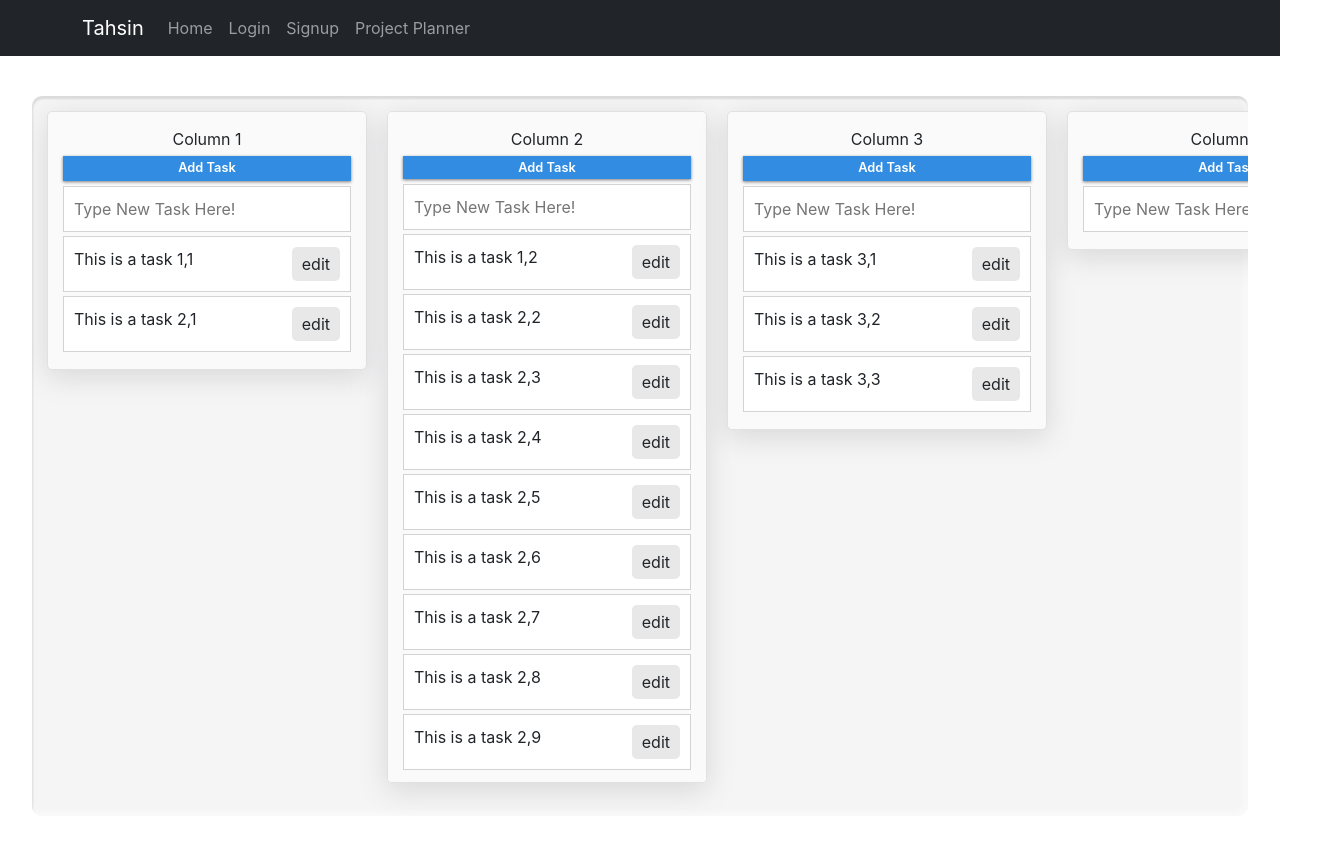
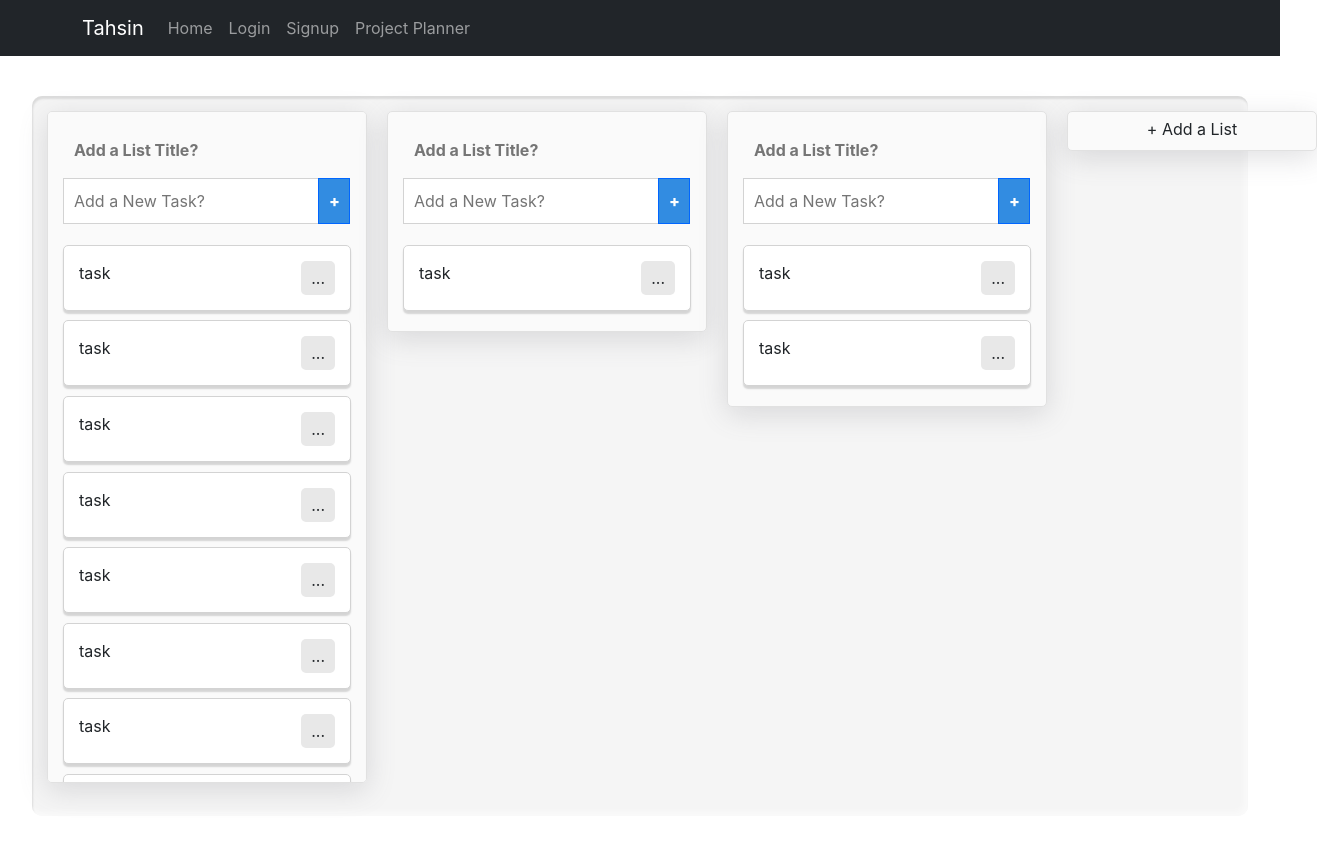
Before and after one commit to mtkwebdev/organise-fe, a React (Create React App) app: page /planner in a window 1280 px wide. Shown: the top 850 px of the page, 1317 px wide, since content can reach past the window. Built offline with nearby package versions, Linux system fonts and the light colour scheme.

Commit message:
added redux

```diff
--- a/src/components/UserTasks/TaskStage/Kamban.js
+++ b/src/components/UserTasks/TaskStage/Kamban.js
@@ -1,4 +1,5 @@
-import React, {useState, useRef} from 'react'
+import React from 'react'
+import {useSelector} from 'react-redux'
 // import TaskCard from '../Cards/TaskCard'
 // import TaskColumns from './TaskColumns'
 // import './TasksDisplay.scss'
@@ -7,96 +8,32 @@ import './kambanStyles.scss'
 
 function Kamban() {
 
-const defaultState = [
-    {
-        titles: 'Column 1',
-        tasks: [
-            'This is a task 1,1',
-            'This is a task 2,1',
-        ]
-    },
-    {
-        titles: 'Column 2',
-        tasks: [
-            'This is a task 1,2',
-            'This is a task 2,2',
-            'This is a task 2,3',
-            'This is a task 2,4',
-            'This is a task 2,5',
-            'This is a task 2,6',
-            'This is a task 2,7',
-            'This is a task 2,8',
-            'This is a task 2,9',
-        ]
-    },
-    {
-        titles: 'Column 3',
-        tasks: [
-           'This is a task 3,1',
-           'This is a task 3,2',
-           'This is a task 3,3',
-        ]
-    },
-    {
-        titles: 'Column 4',
-        tasks: []
-    },
-]
+// const dispatch = useDispatch()
+const boardData = useSelector(state => {return state.kambanSlice.kambanBoard})
 
-const stateTemplate = {
-    titles: '',
-    tasks: [
-       'This is a task',
-    ]
-}
 
-const [content, setContent] = useState(defaultState)
 
-const newTask = useRef()
-
-function addNewColumn(addTitle){
-    setContent({
-        titles: addTitle,
-        tasks: []})
-}
-// function addNewTask(e, parentColumn){
-function addNewTask(){
-    // console.log(parentColumn.concat({task:[e.target.value]}))
-    console.log('hello')
-}
-
-    if (content) {
         return (
             <div className="dndContainer">
-                <div className="dndGroups">
-                    {content.map((column)=>(
-                    <div key={column.titles.length +1} className="columns">
-                        <div className="column">
-                        {column.titles}
-                            <div className="addTask" onCLick={addNewTask}>Add Task</div>
-                            {/* <input name='task' placeholder="Type New Task Here!" type="text"  onBlur={(e)=>{addNewTask(e,column.tasks)}}/> */}
-                            <input name='task' placeholder="Type New Task Here!" type="text" ref={newTask} />
-                                {column.tasks.map((task)=>(
-                            <div key={column.tasks.length} draggable onClick={()=>{console.log(column.titles, task)}} className="dndItems">
-                                    {task}
-                                    <span>edit</span>
-                            </div>
-                                ))}
+            <div className="dndGroups">
+
+           {boardData.map((board)=>{
+               return (<div key={Math.random()} className="column">
+                        <input type="text" placeholder="Add a List Title?" className="listTitle"/>
+                        <div className="addTasks">
+                            <input type="text" placeholder="Add a New Task?" className="newTask"/><span>+</span>
                         </div>
-                    </div>
-                    ))}
-                </div>
-                <div className="addColumns" onClick={addNewColumn}>Add a group</div>
+                        {board.tasks.map((task)=>{
+                            return (<div className="dndItems">
+                                        <div>{task}</div><span>...</span>
+                                    </div>
+                                    )})}
+                        </div>)
+           })}
+            </div>
+            <div className="addColumns" > + Add a List</div>
             </div>
         )
-    }
-    else {
-        return (
-            <div className="dndContainer">
-            <div className="addColumns" >Add a group</div>
-            </div>
-        )
-    }
 
 }
 
--- a/src/components/UserTasks/TaskStage/kambanStyles.scss
+++ b/src/components/UserTasks/TaskStage/kambanStyles.scss
@@ -6,8 +6,6 @@
     height: 45rem;
     border-radius: 10px;
     margin: 2.5rem auto;
-    overflow-x: scroll;
-    overflow-y: none;
     box-shadow: rgb(220, 220, 220) 1px 3px 2px 0px inset, rgba(255, 255, 255, 0.5) -3px -3px 6px 1px inset;
     padding: 5px;
 
@@ -30,10 +28,6 @@
         flex-direction: row;
         height: max-content;
         width: max-content;
-
-        .columns{
-            height: 40rem;
-        }
         .column{
             display: flex;
             flex-direction: column;
@@ -49,45 +43,81 @@
             text-align: center;
             overflow-y:scroll;
             overflow-x: hidden;
-            & > input {
-                border: 1px solid lightgrey;
+            & > .listTitle {
+                border: 1px solid rgba(211, 211, 211, 0);
+                background: none;
+                font-weight: 700;
                 padding: 10px;
-                margin-bottom: 2px;
+                margin-bottom: 5px;
+                outline: 5px solid rgba(211, 211, 211, 0);
+            }
+            & > .listTitle:hover{
+                border: 1px solid rgba(0, 0, 255, 0.187);
+                outline: 3px rgba(0, 60, 255, 0.358) solid;
+                border-radius: 1px;
+            }
+
+            .addTasks{
+                display: flex;
+                // width: 100%;
+                margin-bottom: 1rem;
+                padding: 0;
+                & > input {
+                   padding: 10px;
+                   border: 1px lightgrey solid;
+                   width: 16rem;
+               }
+               & > span {
+                   justify-self: center;
+                   align-self: center;
+                   text-align: center;
+                   padding: 10px;
+                   width: 2.01rem;
+                   border-radius: 0;
+                   background: rgba(0, 113, 219, 0.8);
+                   border: 1px solid rgb(0, 102, 255);
+                   color: white;
+                   font-weight: 800;
+                margin-left: -1px;
+               }
             }
         }
+
+        span {
+            background-color: rgb(232, 232, 232);
+            padding: 5px 10px;
+            border-radius: 5px;}
 
         .dndItems{
             display: flex;
             flex-direction: row;
             background: white;
+            // border: 1px solid lightgrey;
+            border-radius: 5px;
+            box-shadow: rgba(0, 0, 0, 0.15) 0px 3px 1.6px;
             border: 1px solid lightgrey;
-            padding: 10px;
-            margin: 2px auto;
+            padding: 15px;
+            margin: 0.3rem auto;
             width: 18rem;
             text-align:start;
             justify-content: space-between;
-            & > span {
-                background-color: rgb(232, 232, 232);
-                padding: 5px 10px;
-                border-radius: 5px;
-            }
         }
-        .addTask{
-            display: flex;
-            align-self: center;
-            justify-content: center;
-            box-shadow: rgba(0, 0, 0, 0.50) 0px 1px 3px;
-            background: rgba(0, 113, 219, 0.8);
-            width: 100%;
-            height: 25px;
-            color: rgb(255, 255, 255);
-            border-radius: 0px;
-            font-size: 0.8rem;
-            font-weight: 600;
-            text-align: center;
-            margin: 5px;
-            padding: 2px;
-            cursor: pointer;
-        }
+        // .addTask{
+        //     display: flex;
+        //     align-self: center;
+        //     justify-content: center;
+        //     box-shadow: rgba(0, 0, 0, 0.50) 0px 1px 3px;
+        //     background: rgba(0, 113, 219, 0.8);
+        //     width: 100%;
+        //     height: 25px;
+        //     color: rgb(255, 255, 255);
+        //     border-radius: 0px;
+        //     font-size: 0.8rem;
+        //     font-weight: 600;
+        //     text-align: center;
+        //     margin: 5px;
+        //     padding: 2px;
+        //     cursor: pointer;
+        // }
     }
 }
--- a/src/features/kambanSlice.js
+++ b/src/features/kambanSlice.js
@@ -3,25 +3,38 @@ import { createSlice } from "@reduxjs/toolkit";
 const initialState = {
     kambanBoard:[
         {
-            titles: '',
-            tasks: []
-        }
+            titles: 'Column 1',
+            tasks: ['task', 'task', 'task', 'task', 'task', 'task', 'task', 'task', 'task', 'task', 'task', 'task', 'task', 'task', 'task', 'task', 'task', 'task', 'task', 'task', 'task', 'task', 'task', 'task', 'task', 'task', 'task', 'task', 'task', 'task', 'task', 'task']
+        },
+        {
+            titles: 'Column 2',
+            tasks: ['task' ]
+        },
+        {
+            titles: 'Column 3',
+            tasks: ['task', 'task' ]
+        },
+
     ]
 }
 
-export const kambanBoard = createSlice({
+export const kambanSlice = createSlice({
     name: "kambanBoard",
     initialState,
     reducers: {
         addColumn: (state,action)=> {
-            state.kambanBoard.titles = action.payload
+            state.titles = action.payload
         },
         addTasks: (state,action)=> {
-            state.kambanBoard.tasks = action.payload
+            state.tasks = action.payload
         },
+        kambanState: (state = initialState, action) => {
+            state = action.payload
+        }
+
     }
 })
 
-export const { addColumn, addCard} = kambanBoard.actions
+export const { addColumn, addCard, kambanState} = kambanSlice.actions
 
-export default kambanBoard.reducer
+export default kambanSlice.reducer
--- a/src/store/index.js
+++ b/src/store/index.js
@@ -1,5 +1,5 @@
 import { configureStore } from "@reduxjs/toolkit"
-import kambanBoard from "../features/kambanSlice.js"
+import kambanSlice from "../features/kambanSlice.js"
 export const store = configureStore({
-reducer:{ kambanBoard }
+reducer:{ kambanSlice }
 })
```
Also changed, not shown: src/components/UserTasks/TaskStage/DND.js (deleted, +0 -74 lines).
